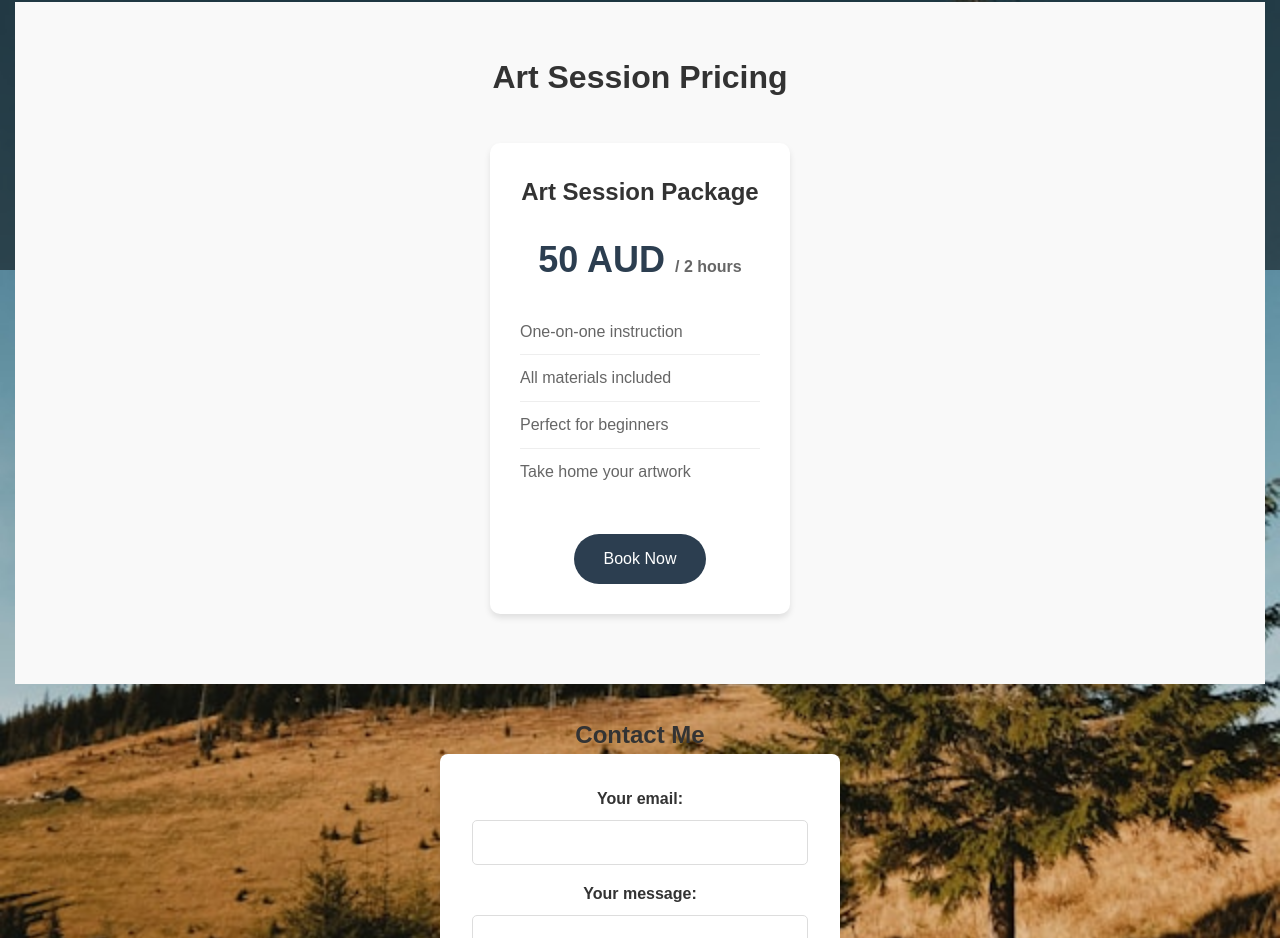
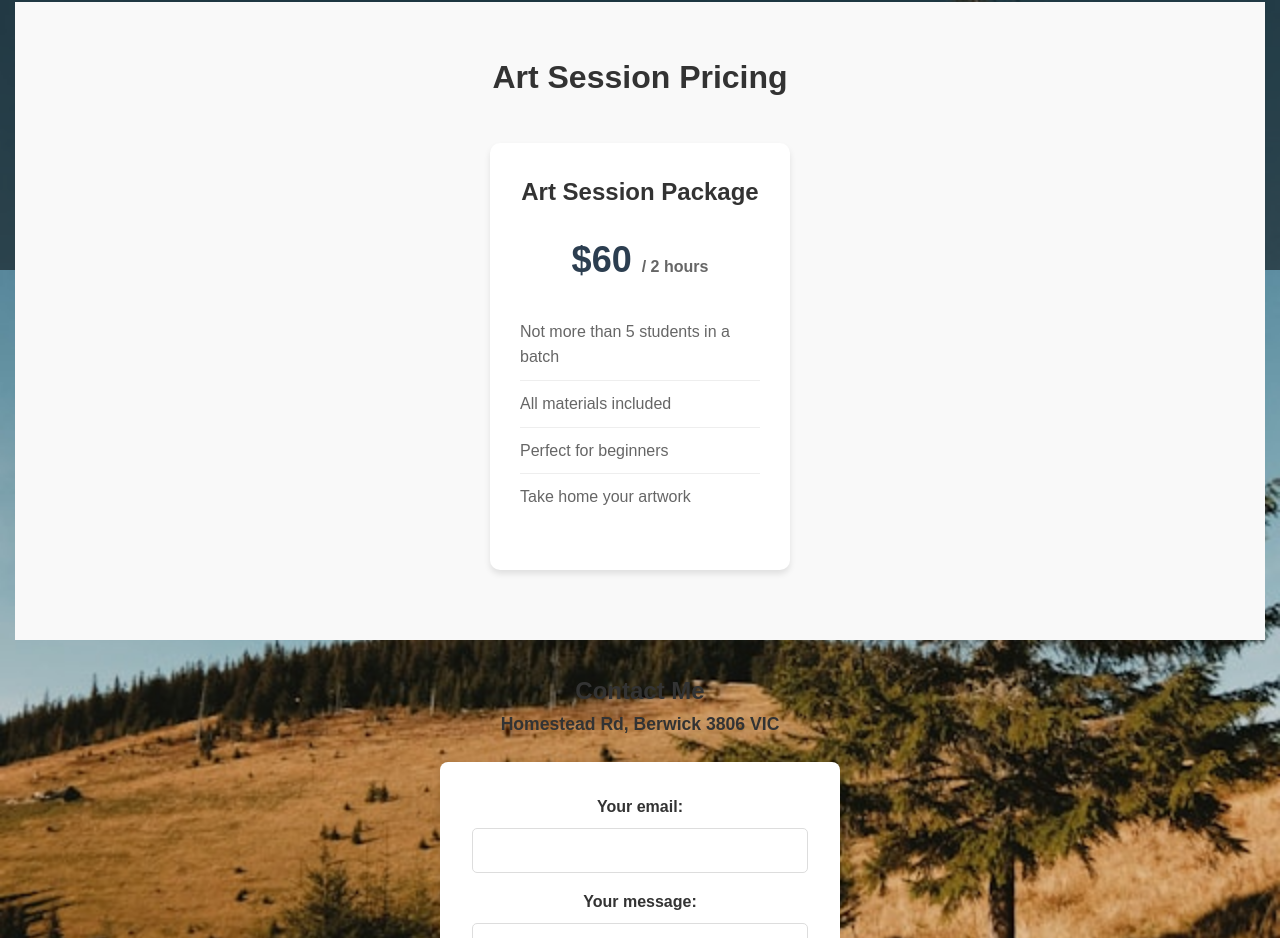
Before and after one commit to ashutoshbhardwaj/artstudio, a plain HTML site: page index.html in a window 1280 px wide. Shown: the part 530-1468 px from the top of the page. Drawn offline with Linux system fonts and the light colour scheme.

Commit message:
Address Update

```diff
--- a/index.html
+++ b/index.html
@@ -34,16 +34,16 @@
             <div class="pricing-card">
                 <h3>Art Session Package</h3>
                 <div class="price">
-                    <span class="amount">50 AUD
+                    <span class="amount">$60
                     <span class="duration">/ 2 hours
                 </div>
                 <ul class="features">
-                    <li>One-on-one instruction</li>
+                    <li>Not more than 5 students in a batch</li>
                     <li>All materials included</li>
                     <li>Perfect for beginners</li>
                     <li>Take home your artwork</li>
                 </ul>
-                <a class="book-button" href="#contact">Book Now</a>
+                <!-- <a class="book-button" href="#contact">Book Now</a> -->
             </div>
         </div>
     </section>
@@ -52,6 +52,8 @@
     <!-- modify this form HTML and place wherever you want your form -->
     <section id="contact">
         <h2>Contact Me</h2>
+        <!-- Address Section -->
+        <p class="contact-address"> Homestead Rd, Berwick 3806 VIC</p>
         <form id="contact-form" action="https://formspree.io/f/mvgokdqj" method="POST">
             <label>
                 Your email:
--- a/style.css
+++ b/style.css
@@ -308,6 +308,14 @@ form button[type="submit"]:hover {
     background-color: #444;
 }
 
+/* Address Styling */
+.contact-address {
+    font-size: 1.1rem;
+    color: #333;
+    margin-bottom: 1.5rem;
+    font-weight: bold;
+    text-align: center;
+}
 /* Optional: Align Text Center for form */
 form h2,
 form p {
```
